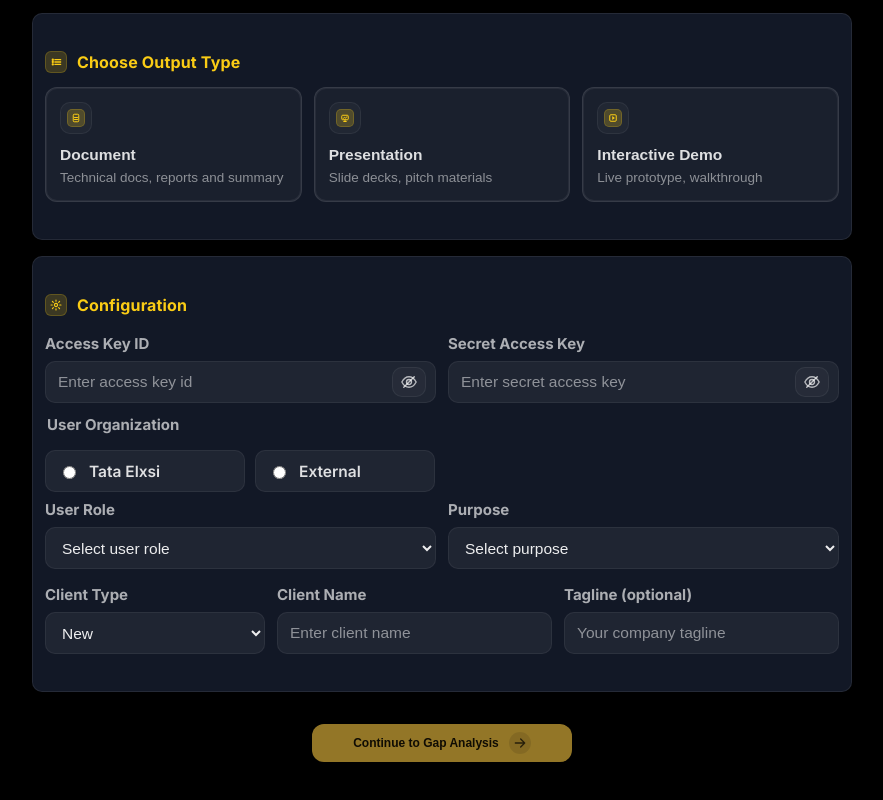
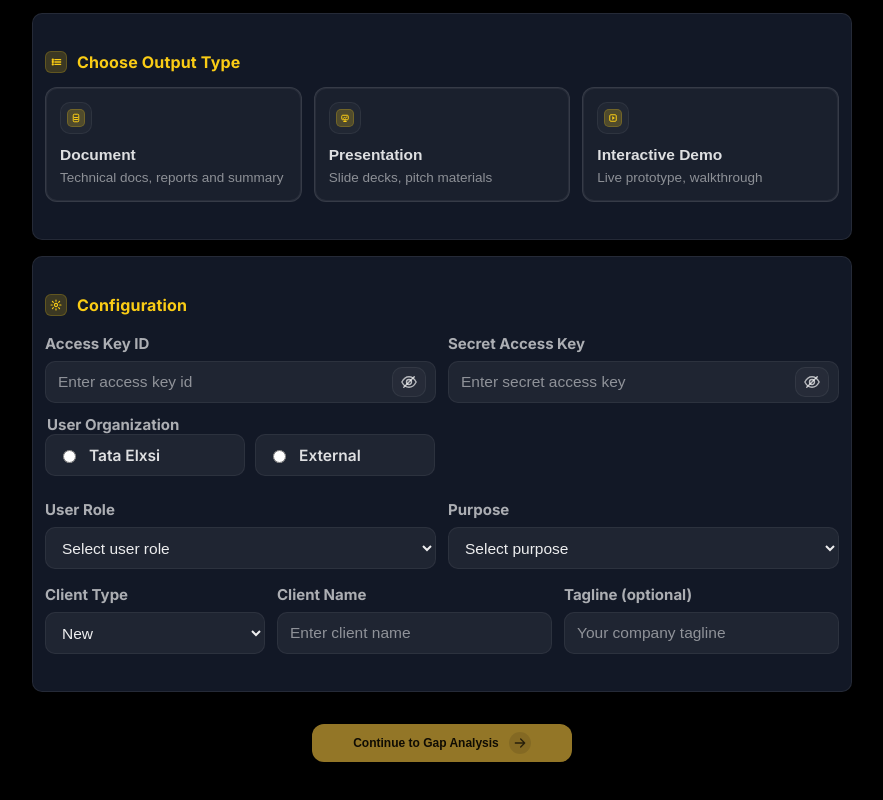
Before and after one commit to kavia-common/solutiongen-platform-10016-10025, a React (Create React App) app in the folder frontend_app/: page / in a window 1280 px wide. Shown: the part 481-1281 px from the top of the page, without its empty margins (198-1081 px from the left). Built offline with nearby package versions, Linux system fonts and the light colour scheme; the HTML template or start-up script is replaced by a standard one.

Commit message:
Checkpoint 116 - cg3f38ca0e

```diff
--- a/frontend_app/src/App.css
+++ b/frontend_app/src/App.css
@@ -637,6 +637,12 @@
   min-width: 0;
 }
 
+/* In this specific inline row, prevent the label's global margin-top from
+   pushing the dropdown down relative to the radio controls. */
+.udcOrgBusinessUnit .udcLabel{
+  margin-top: 0;
+}
+
 /* Radio group container: keep Tata Elxsi + External inline on the same row when possible,
    but allow wrapping on narrow widths. */
 .udcRadioGroup{
@@ -662,20 +668,14 @@
   color: var(--text-primary);
 }
 
-/* Ensure the radio control visually aligns with other form inputs (e.g., select)
-   when placed side-by-side in .udcFieldRow2Col. */
+/* Ensure radio options look like inputs by default.
+   IMPORTANT: Do NOT apply vertical offsets globally — they break the
+   "User Organization" row alignment requirement. Any special alignment
+   should be handled by the specific layout container (e.g., .udcOrgRow). */
 .udcFieldset .udcRadioOption{
   width: 100%;
   min-height: 42px; /* match .udcInput height */
-  /*
-    Vertical alignment tweak:
-    The right column has a label above the <select>, while the left column contains
-    only the radio "input-like" control. We offset the radio slightly downward to
-    align with the dropdown field, but keep it subtle so it doesn't appear too low.
-    Use a relative offset so layout stays responsive (no fixed heights).
-  */
-  position: relative;
-  top: 16px;
+  position: static;
 }
 
 .udcRadioOption input{
```
Also changed, not shown: 2 other files (tests, documents, lock files or other folders).
